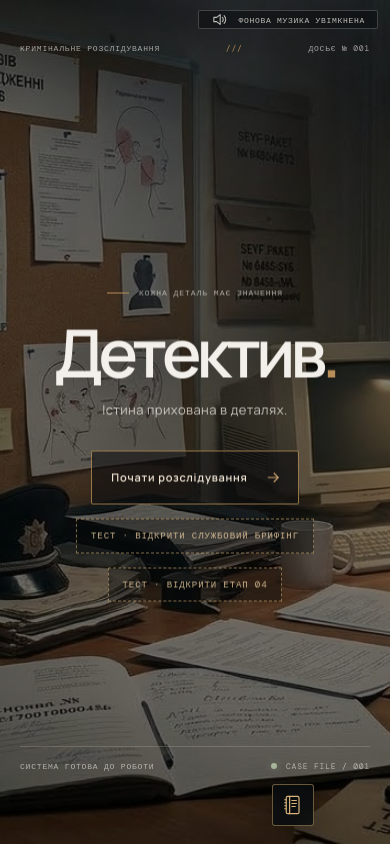
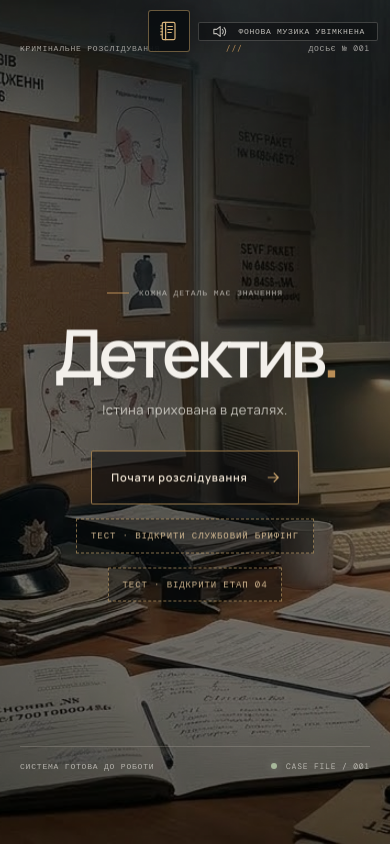
Before and after one commit to petro-mykhats2/detective-game, a React (Vite) app: page / in a window 390 px wide. Built offline with nearby package versions, Linux system fonts and the light colour scheme.

Commit message:
Align notebook with sound controls

```diff
--- a/src/App.css
+++ b/src/App.css
@@ -541,3 +541,40 @@ button { font: inherit; }
 .briefing-test-button{margin-top:14px;padding:10px 14px;border:1px dashed rgba(196,161,106,.65);background:rgba(8,10,11,.42);color:rgba(225,197,155,.9);font:9px/1.4 "DM Mono",monospace;letter-spacing:.1em;cursor:pointer;transition:background .25s,border-color .25s,color .25s}
 .briefing-test-button:hover{background:rgba(119,78,35,.3);border-color:#d0a56b;color:#fff0d8}
 .briefing-test-button:focus-visible{outline:2px solid #dfbd88;outline-offset:4px}
+
+
+/* Панель швидкого доступу: блокнот завжди поруч із керуванням музикою. */
+.experience__utilities {
+  position: absolute;
+  z-index: 900;
+  top: max(12px, env(safe-area-inset-top));
+  right: clamp(16px, 3vw, 32px);
+  display: flex;
+  align-items: center;
+  gap: 8px;
+}
+
+.experience__utilities .sound-toggle {
+  position: relative;
+  top: auto;
+  right: auto;
+}
+
+.experience__utilities .investigator-notebook-trigger {
+  position: relative;
+  top: auto;
+  right: auto;
+  bottom: auto;
+}
+
+@media (max-width: 600px) {
+  .experience__utilities {
+    top: max(10px, env(safe-area-inset-top));
+    right: 12px;
+    max-width: calc(100% - 24px);
+  }
+
+  .experience__utilities .sound-toggle {
+    max-width: none;
+  }
+}
```
